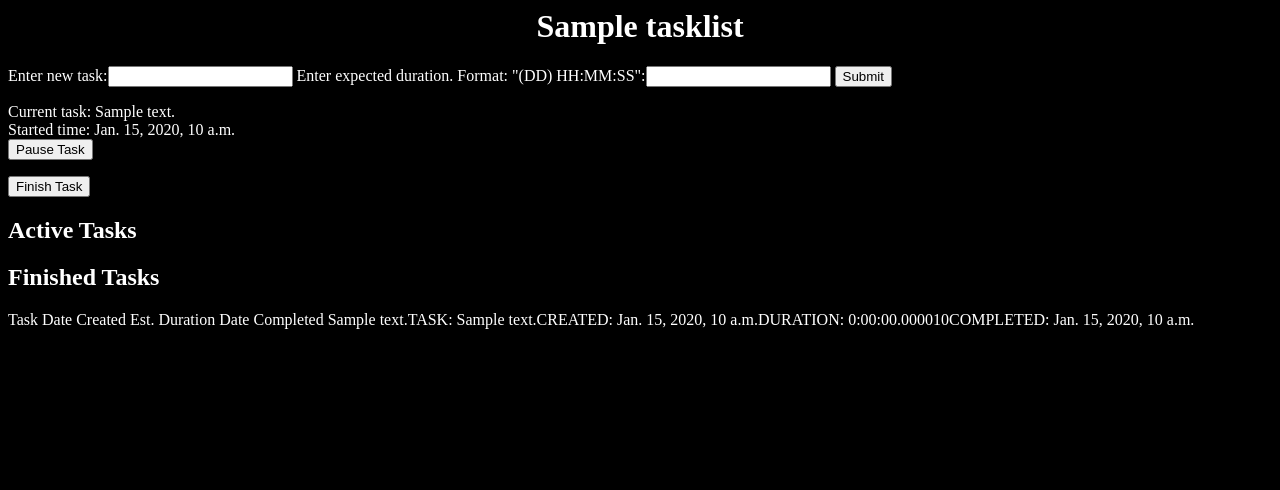
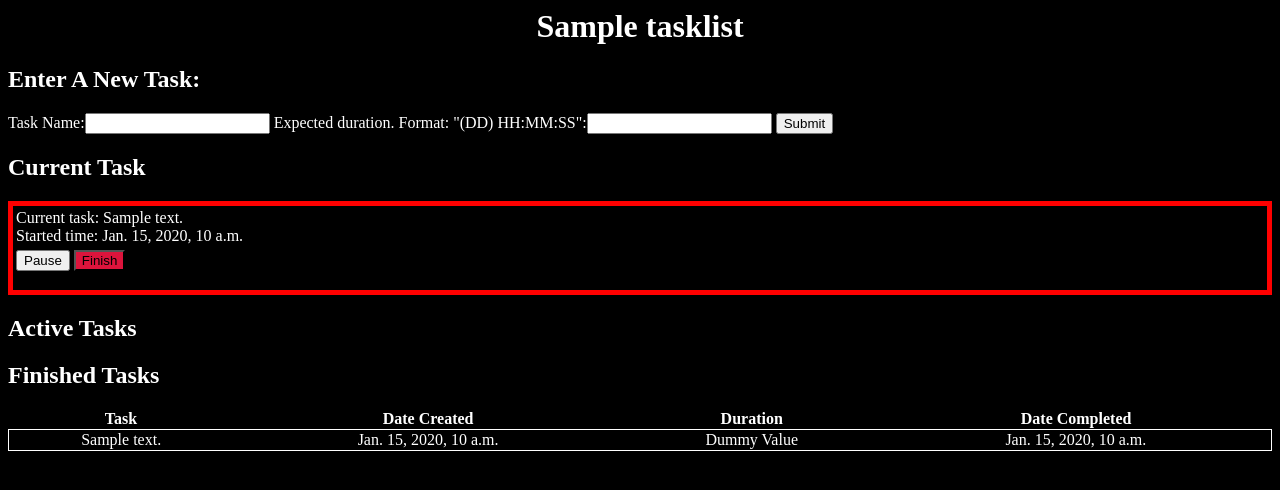
Before and after one commit to sferrazzaf/Taskmaster, a Django app: page /todolist/1/ in a window 1280 px wide. Shown: the top 490 px of the page. Run offline with Django 3.2, Linux system fonts and the light colour scheme; tables that the repository leaves empty hold one stand-in row (values such as "Sample post"); some libraries are stand-ins or nearby versions.

Commit message:
Spruce up HTML styling a bit

```diff
--- a/to_do_list/forms.py
+++ b/to_do_list/forms.py
@@ -1,5 +1,5 @@
 from django import forms
 
 class TaskForm(forms.Form):
-    text = forms.CharField(label='Enter new task', max_length=200)
-    duration = forms.DurationField(label='Enter expected duration. Format: "(DD) HH:MM:SS"')
+    text = forms.CharField(label='Task Name', max_length=200)
+    duration = forms.DurationField(label='Expected duration. Format: "(DD) HH:MM:SS"')
--- a/to_do_list/static/to_do_list/to_do_list.css
+++ b/to_do_list/static/to_do_list/to_do_list.css
@@ -5,9 +5,17 @@ body {
 
 table {
   border-collapse: collapse;
+  width: 100%;
 }
 
 td {
+  text-align: center;
+}
+
+#activetask {
+  border: solid;
+  border-width: 5px;
+  border-color: red;
   padding: 3px;
 }
 
@@ -23,10 +31,21 @@ td {
 #finishedtasks {
 }
 
-#pausebutton {
+#pauseform, #endform {
+  display: inline-block;
+}
+
+#pausebutton, #endbutton {
+  margin-top: 5px;
+  display: inline-block;
 }
 
 #endbutton {
+  background-color: crimson;
+}
+
+.workontaskbutton {
+  margin-bottom: 0;
 }
 
 .sortable-placeholder {
@@ -37,9 +56,26 @@ td {
     width: 75px;
 }
 
+.task, .finishedtask {
+  border: solid;
+  border-color: white;
+}
+
 .task {
-  border: solid;
-  border-width: 5px;
-  border-color: red;
-  height: 75px;
+  line-height: 60px;
+  cursor: move;
+  cursor: grab;
+  cursor: -moz-grab;
+  cursor: -webkit-grab;
 }
+
+.task:active {
+  cursor: grabbing;
+  cursor: -moz-grabbing;
+  cursor: -webkit-grabbing;
+}
+
+.finishedtask {
+  border-width: 1px;
+  border-color: white;
+}
--- a/to_do_list/templates/to_do_list/index.html
+++ b/to_do_list/templates/to_do_list/index.html
@@ -10,8 +10,8 @@
     <title>TaskMaster 2017</title>
 </head>
     <body>
-        <div id=header>
         <center><h1>{{ tasklist.name }} </h1></center>
+        <h2>Enter A New Task:</h2>
         <form id="entertask" action="/todolist/{{ tasklist.id }}/"
         method="post">
             {% csrf_token %}
@@ -19,26 +19,28 @@
             <input type="submit" value="Submit" />
         </form>
 
+        <h2>Current Task</h2>
         {% if currenttask %}
-            <div id=displayedtask>
+        <div id=activetask>
           <div id=currenttask>Current task: {{ currenttask.text }}</div>
           <div id=taskstartedtime
             >Started time: {{ currenttask.created }}</div>
+
+        <form id=pauseform action="pausetask/{{ currenttask.id }}/" method="POST">{%csrf_token %}
+          <input  type="hidden" name="taskid" value="{{ currenttask.id }}"
+          ><input id=pausebutton type="submit" value="Pause">
+        </form>
+        <form id=endform action="finishtask/{{ currenttask.id }}/" method="POST">{%csrf_token%}
+          <input type="hidden" name="taskid" value="{{ currenttask.id }}"
+          ><input id=endbutton type="submit" value="Finish">
+        </form>
       </div>
-
-            <form action="pausetask/{{ currenttask.id }}/" method="POST">{%csrf_token %}
-              <input type="hidden" name="taskid" value="{{ currenttask.id }}"
-              ><input type="submit" value="Pause Task">
-            </form>
-            <form action="finishtask/{{ currenttask.id }}/" method="POST">{%csrf_token%}
-              <input type="hidden" name="taskid" value="{{ currenttask.id }}"
-              ><input type="submit" value="Finish Task">
-            </form>
         {% endif %}
 
       <h2>Active Tasks<h2>
       {% if tasks %}
-          </div><table style="100%">
+      </div>
+      <table style="100%">
             <thead>
               <th>Task</th>
               <th>Priority</th>
@@ -47,50 +49,53 @@
             </thead>
                 <tbody id=tasklist>
                     {% for task in tasks %}
+                      {% if task.id != currenttask.id %}
                         <tr class=task data-id={{ task.id }}
                         data-priority={{ task.priority }}
                         data-tasklist={{ task.tasklist.id }}>
                             <td class=taskname>{{ task.text }}</td><td
                               class=priority
-                                >{{ task.priority }}</td><td
-                                >{{ task.created }}</td><td
+                            >{{ task.priority }}</td><td class=created
+                            >{{ task.created }}</td><td class=duration
                             >{{ task.duration }}</td><td
-                                ><td><form action="togglecurrent/"
+                            ><td><form class=workontaskbutton
+                              action="togglecurrent/"
                               method="POST">{%csrf_token %}
                               <input type="hidden" name="taskid"
                               value="{{ task.id }}"
                               ><input type="submit" value="Work on Task">
                             </form></td
-                                ><td><button class=deletetask
+                            ><td><button class=deletetaskbutton
                               >Delete Task</button></td>
+                        </tr>
+                      {% endif %}
+                    {% endfor %}
+                </tbody>
+        </table>
+        {% endif %}
+    </body>
+
+    <h2>Finished Tasks</h2>
+    {% if finishedtasks %}
+    <div id=finishedtasklist>
+      <table>
+        <thead>
+          <th>Task</th>
+          <th>Date Created</th>
+          <th>Duration</th>
+          <th>Date Completed</th>
+        </thead>
+        <tbody>
+          {% for task in finishedtasks %}
+          <tr class=finishedtask>
+              <td>{{ task.text }}</td><td
+              >{{ task.created }}</td><td
+              >Dummy Value</td><td
+              >{{ task.completed }}</td>
             </tr>
           {% endfor %}
         </tbody>
       </table>
-            {% endif %}
-        </div>
-    </body>
-
-    <h2>Finished Tasks</h2>
-    {% if finishedtasks %}
-    <div id=finishedtasks>
-      <thead>
-        <th>Task</th>
-        <th>Date Created</th>
-        <th>Est. Duration</th>
-        <th>Date Completed</th>
-      </thead>
-      <tbody id=finishedtasklist>
-        {% for task in finishedtasks %}
-        <tr>
-            <td>{{ task.text }}</td><td
-            >TASK: {{ task.text }}</td><td
-            >CREATED: {{ task.created }}</td><td
-            >DURATION: {{ task.duration }}</td><td
-            >COMPLETED: {{ task.completed }}</td>
-          </tr>
-        {% endfor %}
-      </tbody>
     </div>
     {% endif %}
 </html>
```
Lines whose indentation alone changed are shown as unchanged.
